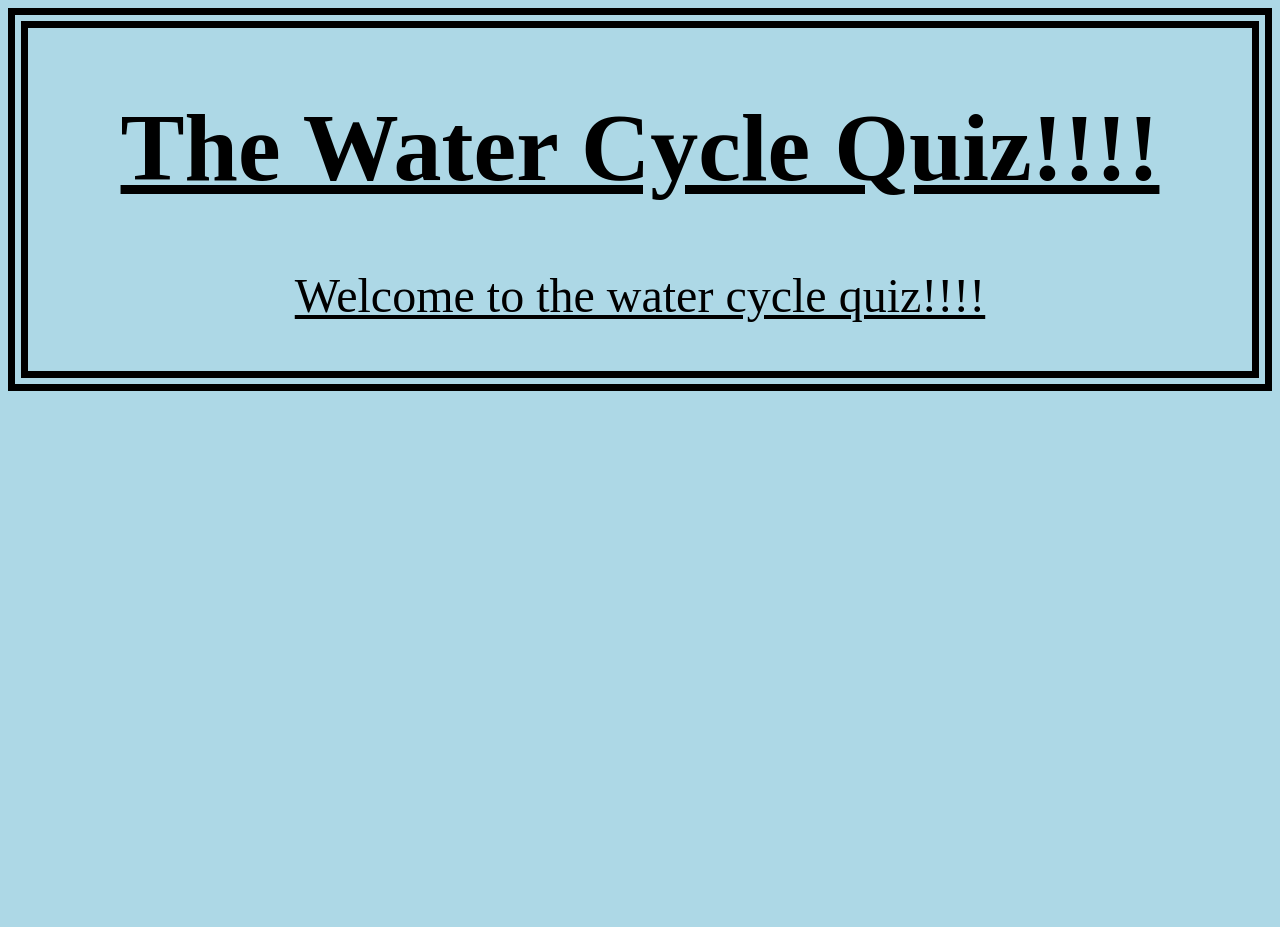
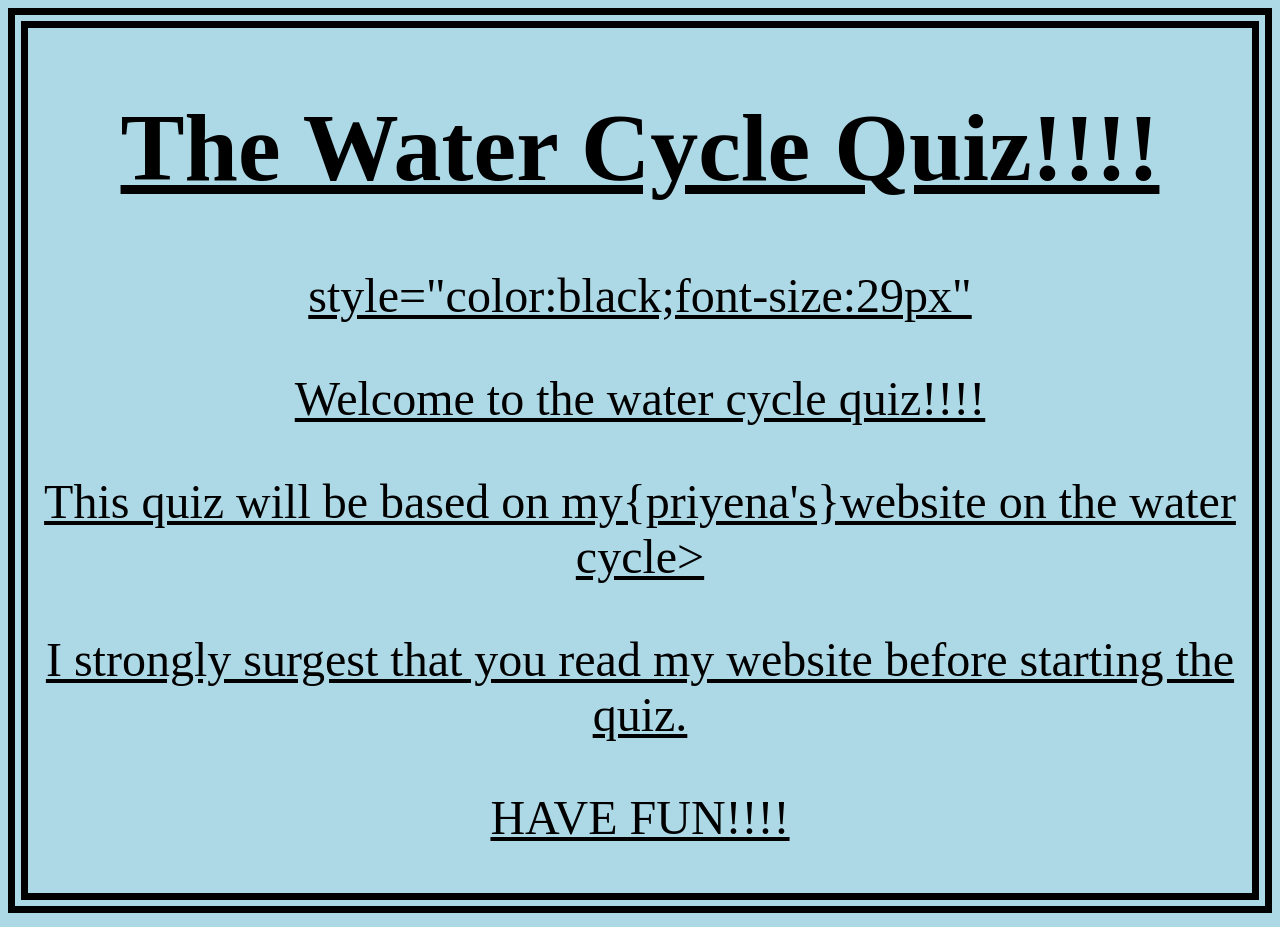
Before and after one commit to Primazing/primazing.github.io, a plain HTML site: page water_cycle/introquiz.html in a window 1280 px wide. Before the commit the page ends 800 px from the top, so only its background shows below. Drawn offline with Linux system fonts and the light colour scheme.

Commit message:
edited a page

```diff
--- a/water_cycle/introquiz.html
+++ b/water_cycle/introquiz.html
@@ -20,6 +20,12 @@
             }
             </style>
        <h1>The Water Cycle Quiz!!!!</h1>
+        </div>
+        <div>style="color:black;font-size:29px"
        <p>Welcome to the water cycle quiz!!!!</p>
+       <p>This quiz will be based on my{priyena's}website on the water cycle></p>
+       <p>I strongly surgest that you read my website before starting the quiz.</p>
+       <p>HAVE FUN!!!!</p>
     </div>
+
     </body>
```
